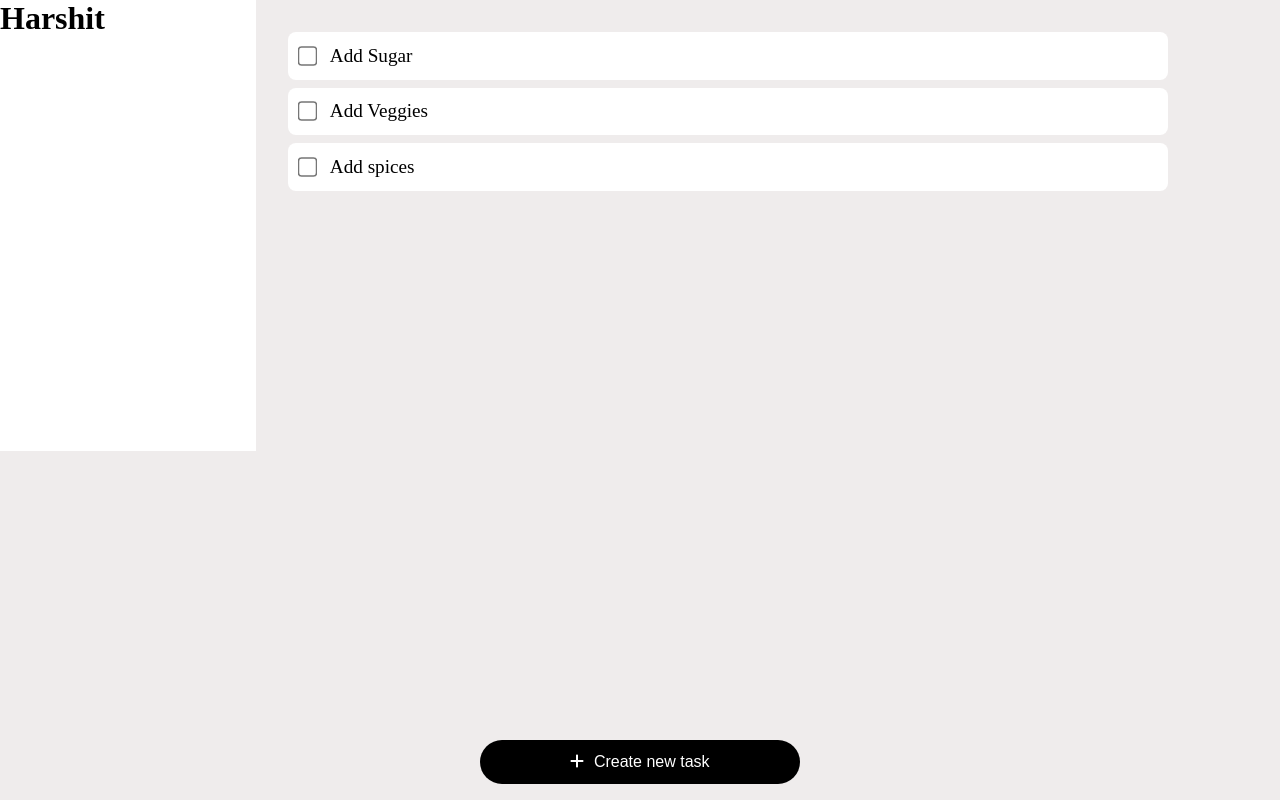
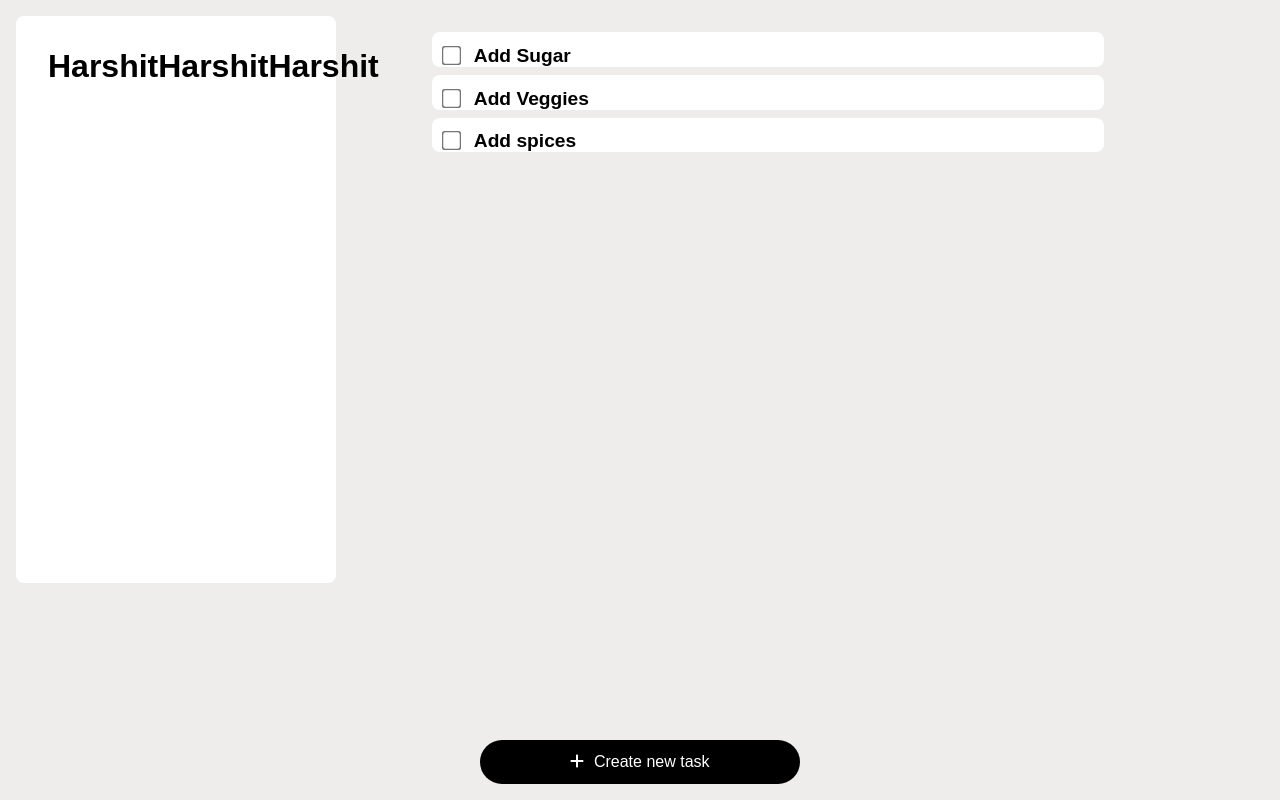
Before and after one commit to harshitrajsinha/momentodo, a Vue app: page / in a window 1280 px wide. Built offline with nearby package versions, Linux system fonts and the light colour scheme.

Commit message:
right-component tags and lists overflow handling

```diff
--- a/src/App.vue
+++ b/src/App.vue
@@ -11,6 +11,7 @@ import Todo from "./components/Todo.vue";
   margin: 0;
   padding: 0;
   list-style: none;
+  font-family: sans-serif;
 }
 body {
   background-color: #efecec;
--- a/src/components/Groups.vue
+++ b/src/components/Groups.vue
@@ -1,5 +1,5 @@
 <template>
-  <h1>Harshit</h1>
+  <div class="group-container"><h1>HarshitHarshitHarshit</h1></div>
 </template>
 
 <script setup>
@@ -7,7 +7,12 @@ console.log("harshit");
 </script>
 
 <style scoped>
-h1 {
+.group-container {
+  position: relative;
   background-color: white;
+  padding: 2rem;
+  margin-top: 1rem;
+  margin-left: 1rem;
+  border-radius: 0.5rem;
 }
 </style>
--- a/src/components/Task.vue
+++ b/src/components/Task.vue
@@ -107,6 +107,11 @@ const addNewTask = (event) => {
 </script>
 
 <style scoped>
+input,
+select,
+textarea {
+  font-family: monospace;
+}
 .task-container {
   padding: 1rem;
   background-color: white;
--- a/src/components/TaskDetails.vue
+++ b/src/components/TaskDetails.vue
@@ -1,6 +1,36 @@
 <template>
   <div class="task-details-container">
-    <!-- <div class="task-completed"></div> -->
+    <div class="task-tags task-container__elem">
+      <div
+        class="task-tags__priority"
+        :style="{
+          backgroundColor:
+            currentPriority === 'urgent'
+              ? '#fe3c3c'
+              : currentPriority === 'medium'
+              ? 'orange'
+              : '#f3f33a',
+        }"
+      >
+        <span class="circle-decor">&#9679;</span>
+        {{
+          currentPriority === "urgent"
+            ? "Urgent"
+            : currentPriority === "medium"
+            ? "Medium"
+            : "Low"
+        }}
+      </div>
+      <div
+        class="task-tags__completion"
+        :style="{
+          backgroundColor: currentCompletionStatus ? '#6fe19a' : '#9e9e9e',
+        }"
+      >
+        <span class="circle-decor">&#9679;</span>
+        {{ currentCompletionStatus ? "Completed" : "Not completed" }}
+      </div>
+    </div>
     <font-awesome-icon
       class="task-details__right-caret"
       :icon="['fas', 'square-caret-right']"
@@ -44,12 +74,14 @@ import { ref, defineEmits } from "vue";
 let currentTitle = ref("");
 let currentPriority = ref("");
 let currentNotes = ref("");
+let currentCompletionStatus = ref(false);
 let initalTaskData = ref({});
 const getCurrentListData = (data) => {
   initalTaskData.value = data;
   currentTitle.value = data["title"];
   currentPriority.value = data["task-priority"];
   currentNotes.value = data["notes"];
+  currentCompletionStatus.value = data["is-completed"];
 };
 
 const emit = defineEmits(["close-modal"]);
@@ -62,6 +94,16 @@ defineExpose({ getCurrentListData });
 </script>
 
 <style scoped>
+label {
+  font-weight: 600;
+}
+
+input,
+select,
+textarea {
+  font-family: monospace;
+}
+
 .task-details-container {
   position: relative;
   background-color: white;
@@ -69,6 +111,7 @@ defineExpose({ getCurrentListData });
   margin-top: 1rem;
   margin-right: 1rem;
   border-radius: 0.5rem;
+
   /* width: 30%;
   max-width: 30%; */
 }
@@ -83,7 +126,28 @@ defineExpose({ getCurrentListData });
   margin-top: 0.5rem;
 }
 
+.task-tags {
+  display: flex;
+  justify-content: start;
+  gap: 2rem;
+  padding: 0;
+  background-color: transparent;
+}
+
+.task-tags__priority,
+.task-tags__completion {
+  padding: 0.2rem 0.8rem;
+  border-radius: 0.8rem;
+}
+
+.circle-decor {
+  color: white;
+}
+
 .task-details__notes {
+  min-height: 5rem;
+  text-align: left;
+  line-height: 1rem;
   resize: none;
 }
 
@@ -99,13 +163,12 @@ defineExpose({ getCurrentListData });
   }
 }
 
-.task-details__right-caret:hover {
+/* .task-details__right-caret:hover {
   animation: blink 2s infinite;
-}
+} */
 
 .task-details__right-caret {
   color: #575757;
-  /* font-size: 2rem; */
   transform: scale(2);
   position: absolute;
   inset: 0;
--- a/src/components/TaskList.vue
+++ b/src/components/TaskList.vue
@@ -4,10 +4,10 @@
       <li
         v-for="(taskList, index) in taskLists"
         :key="index"
-        class="task-list"
+        class="task-lists"
         @click="sendIndex(index)"
       >
-        <input class="task-list__is-completed" type="checkbox" />
+        <input class="task-lists__is-completed" type="checkbox" />
         <span>{{ taskList.title }}</span>
       </li>
     </ul>
@@ -26,26 +26,35 @@ const sendIndex = (index) => {
 
 <style scroped>
 .container {
-  /* width: 90%;
-  max-width: 80%; */
   margin: 0 auto;
-  padding: 2rem;
+  padding: 2rem 6rem;
 }
-.task-list__title {
-  border: 2px solid blue;
+
+li span {
+  width: 100%;
+  overflow-x: scroll;
 }
-.task-list {
+
+li span::-webkit-scrollbar {
+  height: auto;
+  background-color: white;
+}
+
+.task-lists {
   background-color: white;
   padding: 0.8rem;
+  padding-bottom: 0;
   margin-bottom: 0.5rem;
   border-radius: 0.5rem;
   display: flex;
   gap: 1rem;
+  align-items: baseline;
   font-size: 1.2rem;
   cursor: pointer;
+  font-weight: 600;
 }
 
-.task-list__is-completed {
+.task-lists__is-completed {
   transform: scale(1.5);
 }
 </style>
--- a/src/components/Todo.vue
+++ b/src/components/Todo.vue
@@ -1,7 +1,7 @@
 <template>
   <div class="main-container">
     <Groups class="left-section" />
-    <div class="mid-section">
+    <div class="mid-section" :style="{ maxWidth: listMaxWidth }">
       <TaskList v-model="taskLists" @get-index="getListId" />
       <CreateTodo v-model="taskLists" />
     </div>
@@ -22,7 +22,7 @@ import Groups from "./Groups.vue";
 let taskDetails = ref(null);
 let currentList = ref({});
 let toShow = ref(false);
-
+let listMaxWidth = ref("80%");
 const taskLists = ref([
   {
     "is-completed": true,
@@ -50,12 +50,14 @@ const getListId = (data) => {
   if (taskDetails.value) {
     taskDetails.value.getCurrentListData(currentList);
     toShow.value = true;
+    listMaxWidth.value = "50%";
   }
 };
 
 const handleModalClose = (data) => {
   if (data === false) {
     toShow.value = false;
+    listMaxWidth.value = "80%";
   }
 };
 </script>
```
